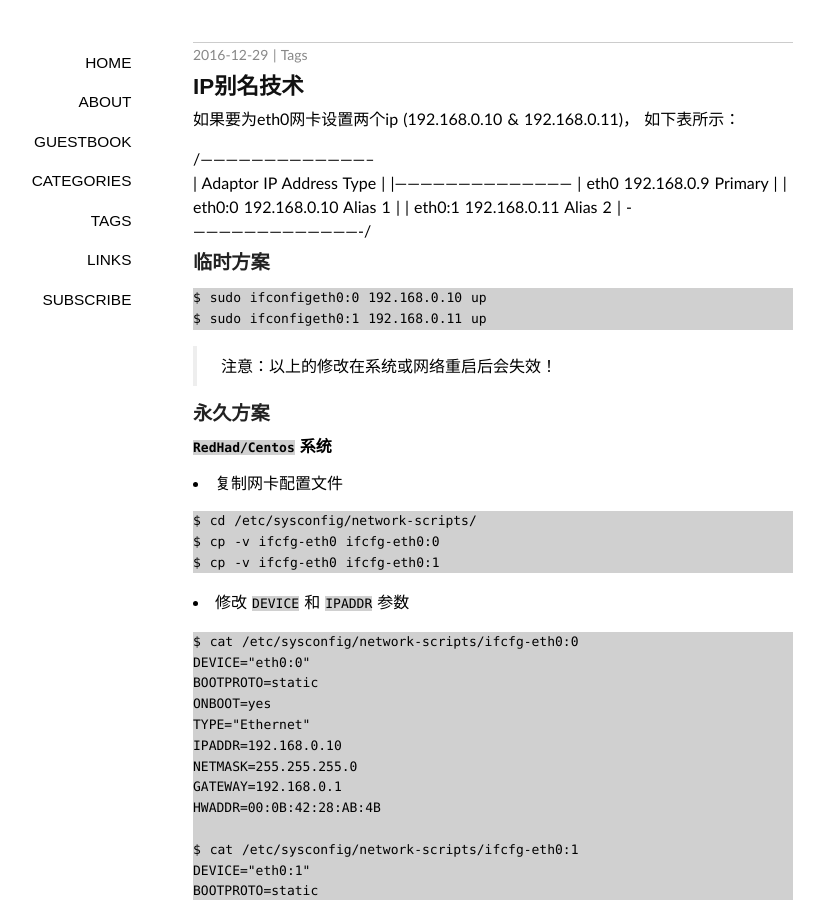
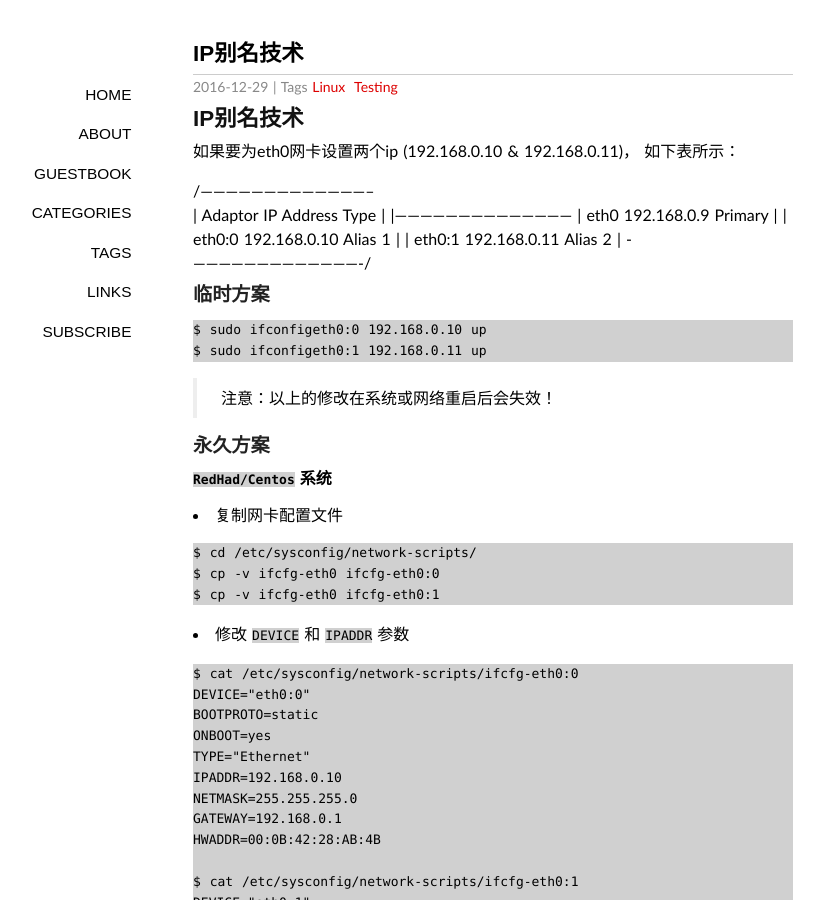
Before and after one commit to hezila/hezila.github.io, a Jekyll site: the page built from _posts/2016-12-29-alias-ips.md, in a window 1280 px wide and 900 px high. Shown: the whole window, without its empty margins (147-971 px from the left). Built offline with Jekyll 4.4.1, drawn with Linux system fonts in a browser that asks for light colours; some web fonts are replaced; our own code applies the rules of GitHub Pages for plain Markdown files; Markdown is read by kramdown in place of the engine named in the settings; comment, search, counter and statistics services are not loaded.

Commit message:
fix format error

```diff
--- a/_posts/2016-12-29-alias-ips.md
+++ b/_posts/2016-12-29-alias-ips.md
@@ -1,7 +1,7 @@
 ---
 layout: post
 title: IP别名技术
-tags: [Linux, Testing,
+tags: [Linux, Testing]
 keywords: [测试, ip别名]
 ---
 
```
Also changed, not shown: _posts/2016-12-29-linux-handbook.md (+1 -1 lines).
